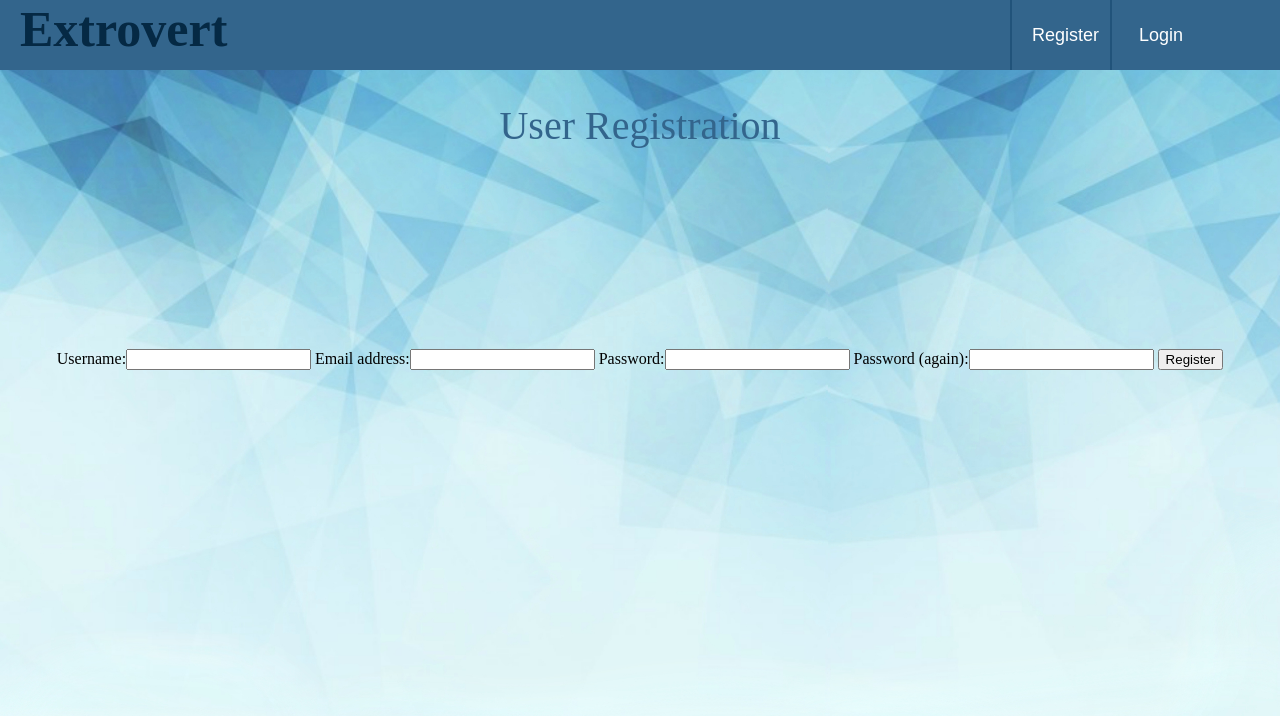
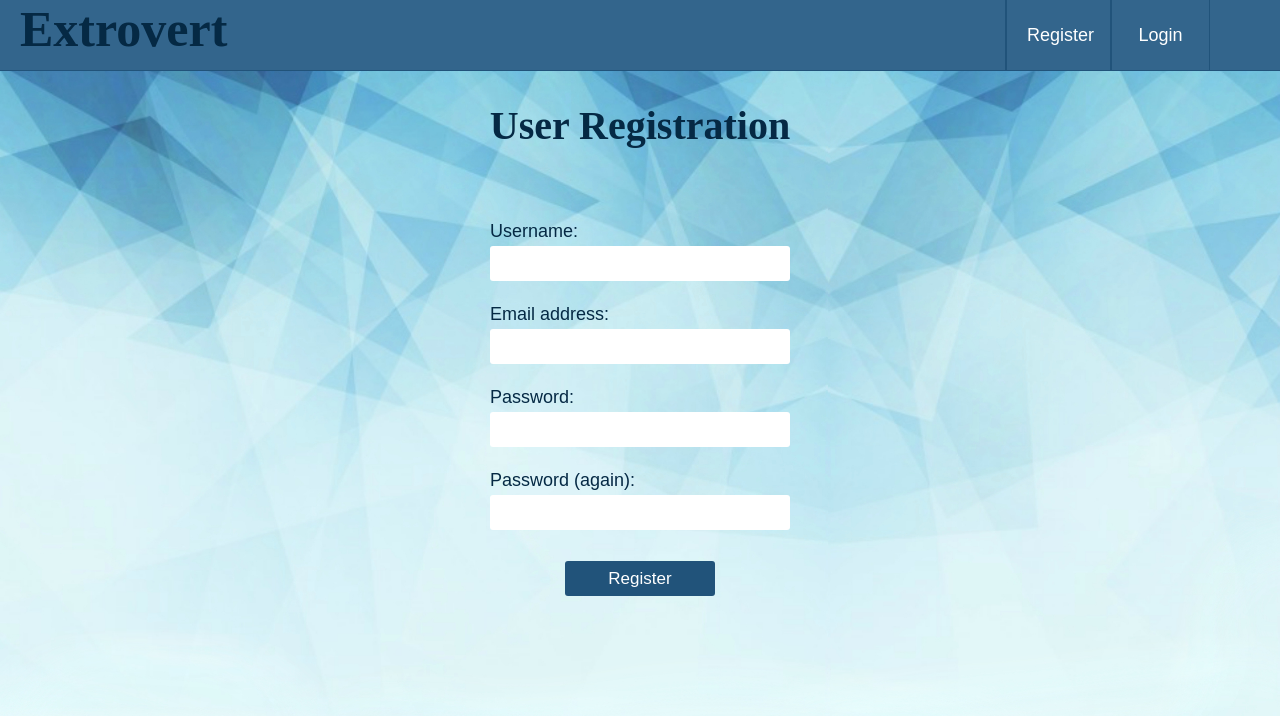
Before and after one commit to HugoSK/Group86TDT4140, a Django app: page /register/ in a window 1280 px wide. Shown: the top 716 px of the page. Run offline with Django 3.2, Linux system fonts and the light colour scheme.

Commit message:
css + mer

```diff
--- a/myapp2/login/forms.py
+++ b/myapp2/login/forms.py
@@ -7,14 +7,14 @@ from django.utils.translation import ugettext_lazy as _
 
 class RegistrationForm(forms.Form):
     username = forms.RegexField(regex=r'^\w+$', widget=forms.TextInput(attrs=dict(required=True, max_length=30)),
-                                label=_("Username"), error_messages={
+                                label=_("Username:"), error_messages={
             'invalid': _("This value must contain only letters, numbers and underscores.")})
-    email = forms.EmailField(widget=forms.TextInput(attrs=dict(required=True, max_length=30)), label=_("Email address"))
+    email = forms.EmailField(widget=forms.TextInput(attrs=dict(required=True, max_length=30)), label=_("Email address:"))
     password1 = forms.CharField(
-        widget=forms.PasswordInput(attrs=dict(required=True, max_length=30, render_value=False)), label=_("Password"))
+        widget=forms.PasswordInput(attrs=dict(required=True, max_length=30, render_value=False)), label=_("Password:"))
     password2 = forms.CharField(
         widget=forms.PasswordInput(attrs=dict(required=True, max_length=30, render_value=False)),
-        label=_("Password (again)"))
+        label=_("Password (again):"))
 
     def clean_username(self):
         try:
--- a/myapp2/login/static/css/style.css
+++ b/myapp2/login/static/css/style.css
@@ -22,11 +22,38 @@ button:hover {
     padding 5px 5px;
 }
 
+input[type=submit]{
+    width: 150px;
+    height: 35px;
+    font-size: 17px;
+    color: #fff;
+    background-color: #21537A;
+    text-align: center;
+    display: inline-block;
+    margin-top: 10px;
+    border: none;
+    padding: 5px;
+    border-radius: 3px;
+}
+#labels{
+    font-family: Arial;
+    color: #052944;
+    font-size: 18px;
+}
+#id_username, #id_email, #id_password1, #id_password2{
+    display: inline-block;
+    width: 300px;
+    height: 35px;
+    font-size: 14px;
+    border: none;
+    padding: 5px;
+    border-radius: 3px;
+}
 .register {
     cursor: pointer;
     position: fixed;
     top: 0;
-    right: 170px;
+    right: 175px;
     background-color: #33658C;
     border-color: #21537A;
     border-right: 0;
@@ -59,6 +86,7 @@ button:hover {
     width: 100px;
     color: #fff;
     padding: 10px 20px;
+    border-right: 1px solid #21537A;
 }
 .dropdown {
     position: relative;
@@ -105,6 +133,7 @@ button:hover {
     font-weight: bold;
     font-size: 50px;
     color: #052944;
+    border-bottom: 1px solid #21537A;
     padding-left: 20px;
 }
 
@@ -126,11 +155,12 @@ button:hover {
     padding: 20px 32px;
     border-radius: 10px;
 }
+
 table{
     font-family: "Bodoni 72 Oldstyle";
     color: #052944;
     display: inline-block;
-    padding: 40px;
+    padding: 0px;
 }
 #registerbtn{
     text-align: center;
@@ -155,7 +185,8 @@ p {
     font-family: "Bodoni 72 Oldstyle";
     font-size: 40px;
     text-align: center;
-    color: #33658C;
+    color: #052944;
+    font-weight: bold;
 }
 h1{
     font-family: "Bodoni 72 Oldstyle";
--- a/myapp2/login/templates/base.html
+++ b/myapp2/login/templates/base.html
@@ -17,7 +17,7 @@
         </div>
     </div>
     <br><br><br><p>{% block head %}{% endblock %}</p>
-    <div id="mainpic">{% block content %}{% endblock %}</div>
+    <div style="text-align: center; padding-top: 10px;">{% block content %}{% endblock %}</div>
 
     </body>
 </html>
--- a/myapp2/login/templates/register/register.html
+++ b/myapp2/login/templates/register/register.html
@@ -3,7 +3,16 @@
 {% block head %}User Registration{% endblock %}
 {% block content %}
     <form method="post" action=".">
-        {{ form }}
-        <input type="submit" value="Register" />
+        <table>
+            <tr id="labels"><td style="padding-top: 20px;">{{ form.username.label }}</tr></td>
+            <tr id="inputfield"><td>{{ form.username }}</tr></td>
+            <tr id="labels"><td style="padding-top: 20px;">{{ form.email.label }}</td></tr>
+            <tr id="inputfield"><td>{{ form.email }}</td></tr>
+            <tr id="labels"><td style="padding-top: 20px;">{{ form.password1.label }}</td></tr>
+            <tr id="inputfield"><td>{{ form.password1 }}</td></tr>
+            <tr id="labels"><td style="padding-top: 20px;">{{ form.password2.label }}</td></tr>
+            <tr id="inputfield"><td>{{ form.password2 }}</td></tr>
+        </table>
+        <br><br><input type="submit" value="Register" />
     </form>
 {% endblock %}
```
Also changed, not shown: myapp2/login/templates/login/login.html (+6 -3 lines).
